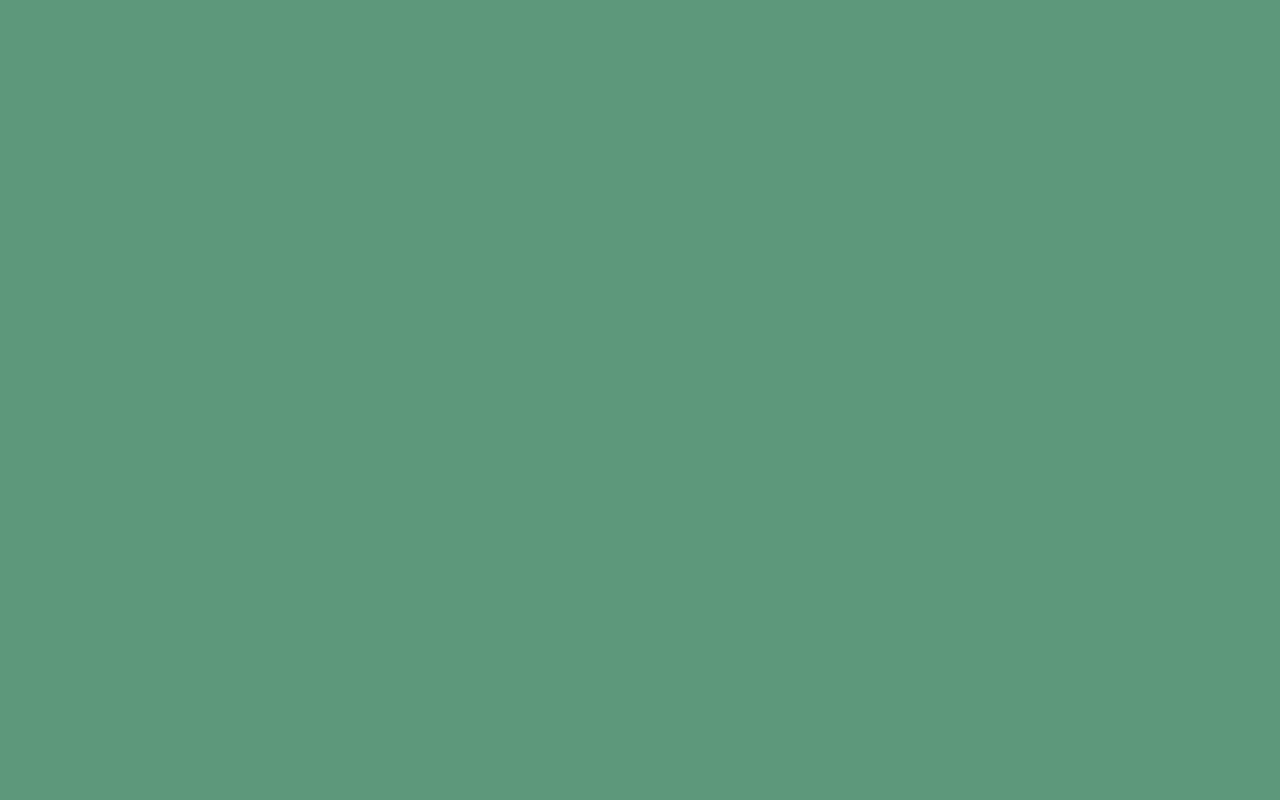
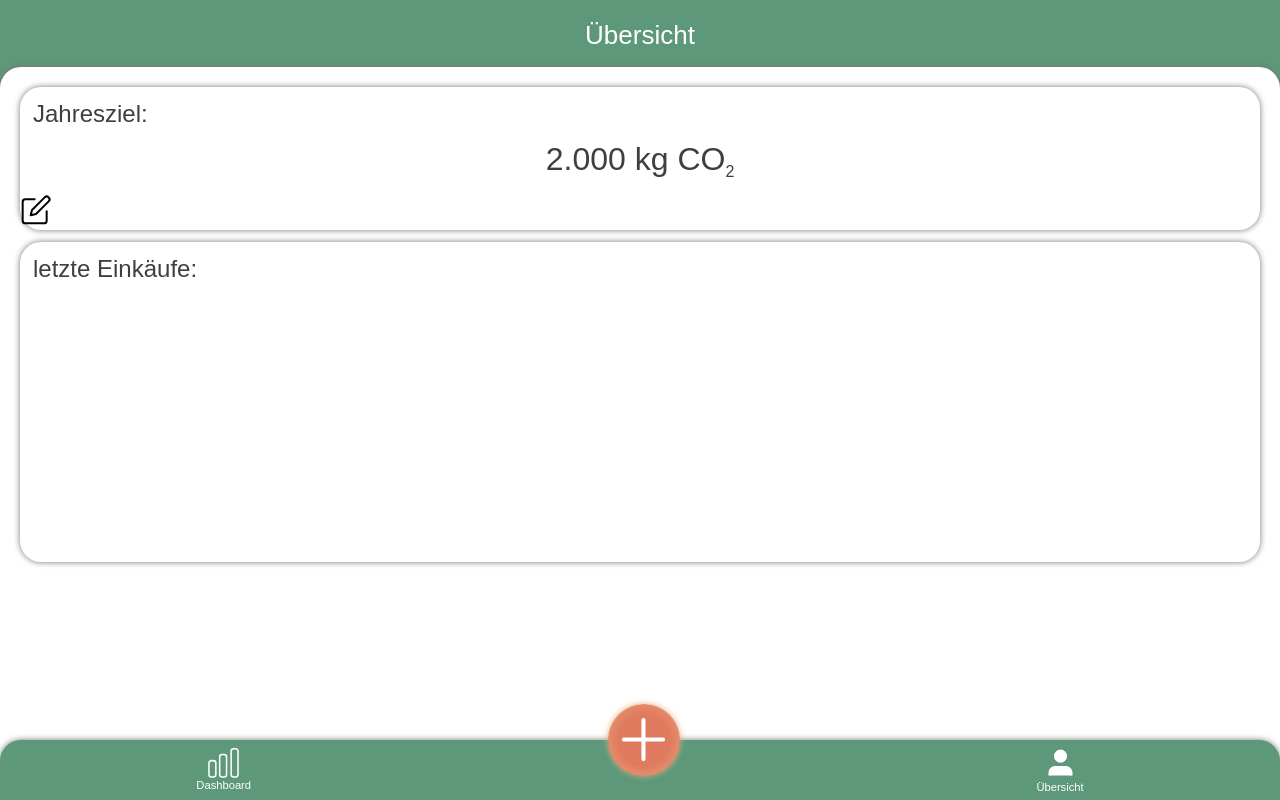
Before and after one commit to mariereese/capstone-project, a React (Create React App) app: page /overview in a window 1280 px wide. Built offline with nearby package versions, Linux system fonts and the light colour scheme.

Commit message:
Style savedPurchases List

```diff
--- a/src/App.js
+++ b/src/App.js
@@ -8,10 +8,10 @@
   return (
     <>
       <Switch>
-        <Route path="/einkauf-hinzufuegen">
+        <Route path="/add-purchase">
           <AddPurchase />
         </Route>
-        <Route path="/profil">
+        <Route path="/overview">
           <Profile />
         </Route>
       </Switch>
--- a/src/components/Navigation/Navigation.js
+++ b/src/components/Navigation/Navigation.js
@@ -10,14 +10,14 @@
         <DashboardIcon />
         <PageName>Dashboard</PageName>
       </NavLinkStyled>
-      <NavLinkStyled to="einkauf-hinzufuegen">
+      <NavLinkStyled to="add-purchase">
         <PlusButton onClick={() => !isDisabled && savePurchase()}>
           {icon}
         </PlusButton>
       </NavLinkStyled>
-      <NavLinkStyled to="/profil">
+      <NavLinkStyled to="/overview">
         <ProfileIcon />
-        <PageName>Profil</PageName>
+        <PageName>Übersicht</PageName>
       </NavLinkStyled>
     </NavBar>
   )
--- a/src/pages/Profile/Profile.js
+++ b/src/pages/Profile/Profile.js
@@ -5,6 +5,8 @@
 import Navigation from '../../components/Navigation/Navigation'
 import Card from '../../components/Card'
 import { ReactComponent as Plus } from '../../images/plus-icon.svg'
+import { ReactComponent as Edit } from '../../images/edit-icon.svg'
+import { ReactComponent as ShoppingBag } from '../../images/shopping-bag.svg'
 import loadLocally from '../../lib/loadLocally'
 
 export default function Profile() {
@@ -15,7 +17,7 @@
 
   return (
     <>
-      <Header title="Profil" />
+      <Header title="Übersicht" />
       <PageWrapper>
         <ContentGrid>
           <AnnualGoalCard>
@@ -23,12 +25,14 @@
             <p>
               2.000 kg CO<sub>2</sub>
             </p>
+            <EditIcon />
           </AnnualGoalCard>
           <LastPurchasesCard>
             <h2>letzte Einkäufe:</h2>
             <LastPurchasesList>
               {savedPurchases.map(({ sum, date }) => (
                 <li>
+                  <PurchaseIcon />
                   <p>{date}</p>
                   <p>
                     {sum} kg CO<sub>2</sub>
@@ -71,14 +75,21 @@
   padding: 0;
 
   li {
-    margin: 0 13px 0.4em;
+    margin: 0 30px 10px 10px;
     color: var(--light-grey);
     list-style-type: none;
-    display: flex;
-    justify-content: space-around;
+    display: grid;
+    grid-template-columns: 20px 1fr 1fr;
+    grid-column-gap: 10px;
+  }
+
+  p:last-child {
+    justify-self: end;
   }
 
   p {
+    margin: 0;
+    padding: 0;
     font-size: 1.25rem;
     font-weight: 300;
   }
@@ -96,3 +107,14 @@
   position: absolute;
   transform: translate(-25px, -20px);
 `
+const EditIcon = styled(Edit)`
+  overflow: visible;
+`
+
+const PurchaseIcon = styled(ShoppingBag)`
+  width: 18px;
+  height: auto;
+  overflow: visible;
+  color: var(--green);
+  align-self: start;
+`
```
Also changed, not shown: src/images/edit-icon.svg (added), src/images/shopping-bag.svg (added).
